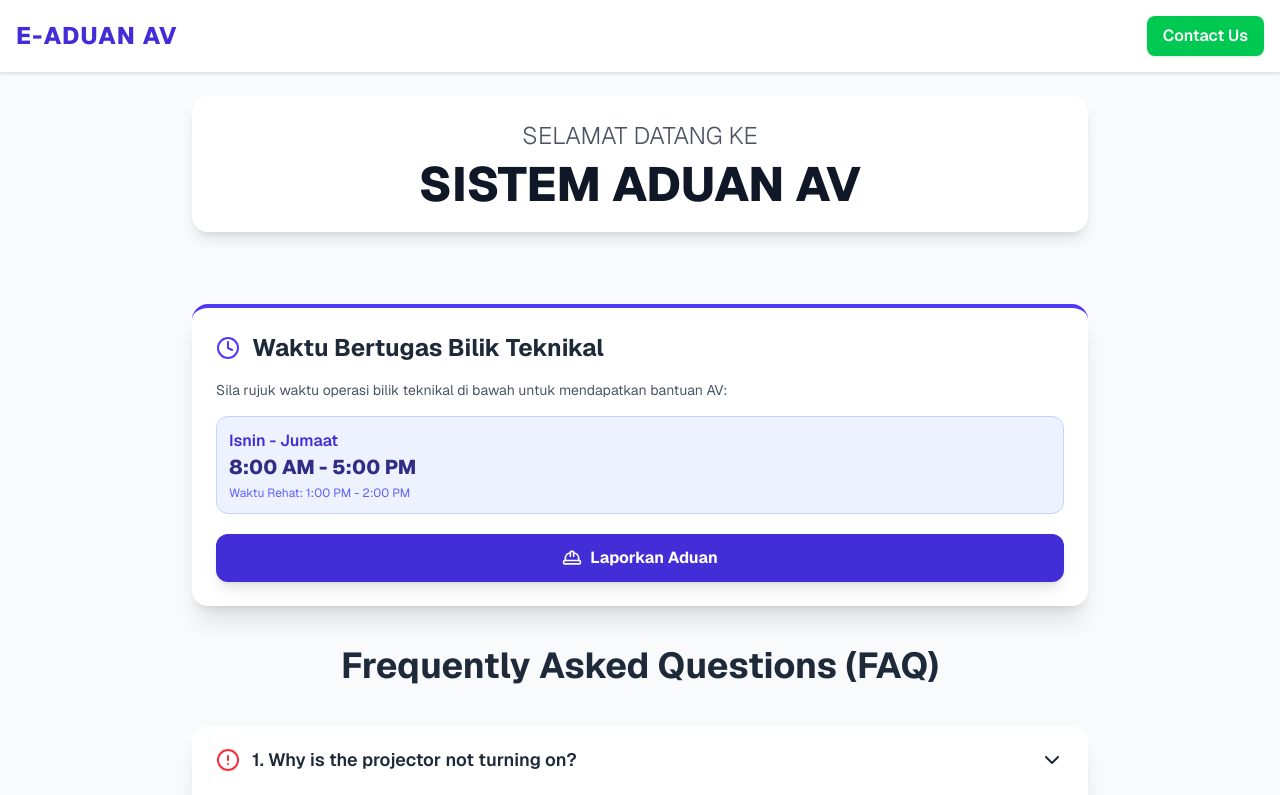
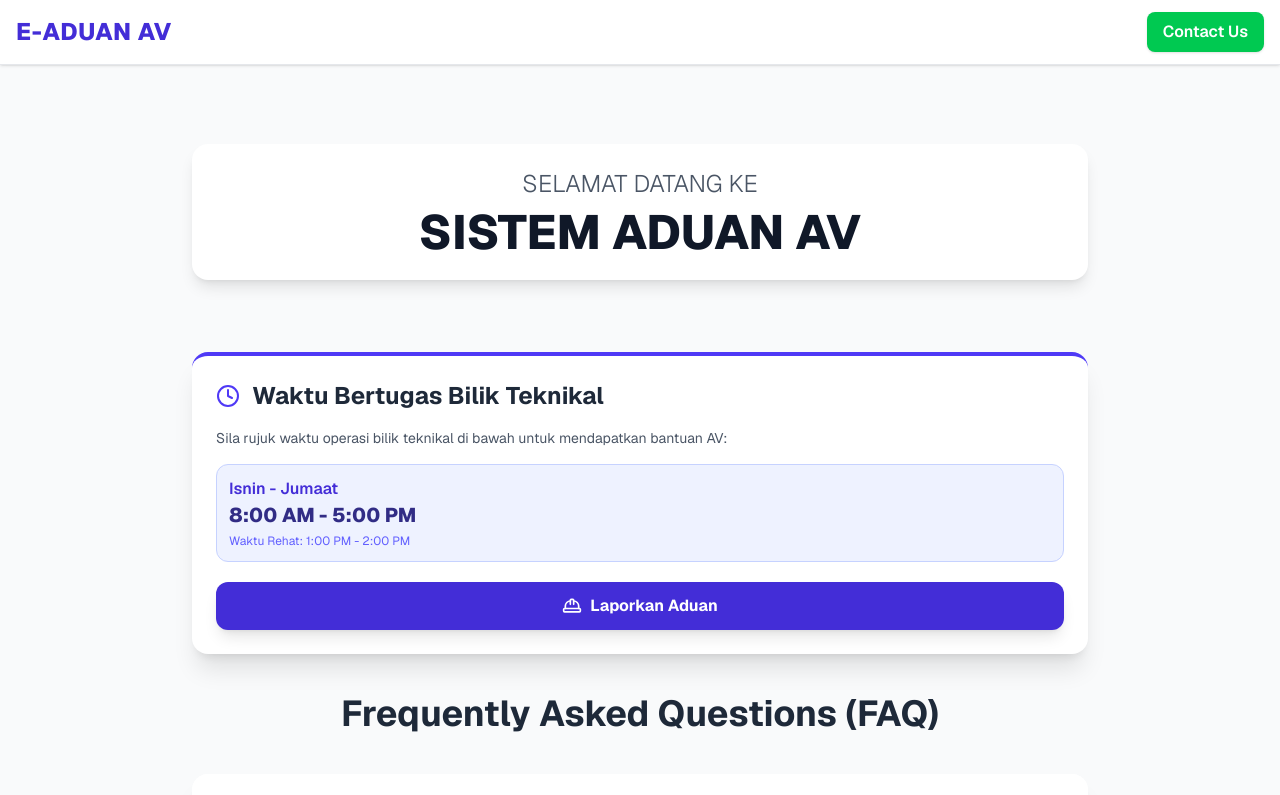
Before and after one commit to ZappelBit/SystemAduanAV-deploy, a Next.js app in the folder e_aduan_av/: page / in a window 1280 px wide. Shown: the top 795 px of the page. Built offline with nearby package versions, Linux system fonts and the light colour scheme.

Commit message:
adjust header

```diff
--- a/e_aduan_av/src/app/page.js
+++ b/e_aduan_av/src/app/page.js
@@ -166,7 +166,8 @@ const faqList = [
         </p>
         <ol className="list-decimal ml-8 mt-2 space-y-1 text-sm text-gray-700">
           <li>
-            Please click the <b>Laporkan Aduan</b> button below.
+            Kindly click the <b>Laporkan Aduan</b> or <b>Contact Us</b> button
+            below to proceed.
           </li>
           <li>Fill in the required information in the form.</li>
           <li>Submit your report.</li>
@@ -184,7 +185,7 @@ const faqList = [
           </a>
 
           <a
-            href="https://wa.me/60123456789?text=Hello%20Admin"
+            href="https://wa.me/60332587029?"
             target="_blank"
             rel="noopener noreferrer"
             className="w-full sm:w-auto px-5 py-2 sm:py-2 bg-green-500 text-white rounded-full shadow hover:bg-green-600 transition items-center justify-center gap-2"
@@ -257,21 +258,22 @@ export default function App() {
   return (
     <div className="font-sans min-h-screen bg-gray-50 flex flex-col items-center">
       {/* NAVBAR */}
-      <nav className="fixed top-0 w-full border-b border-gray-200 py-4 bg-white shadow-sm z-50">
-        <div className="flex items-center justify-between mx-auto px-4 max-w-7xl">
+      <nav className="fixed top-0 w-full bg-white border-b border-gray-200 shadow-sm z-50">
+        <div className="max-w-7xl mx-auto px-4 py-3 flex items-center justify-between">
+          {/* Logo */}
           <a
             href="/"
-            className="text-2xl font-extrabold text-indigo-700 tracking-wider"
+            className="text-xl sm:text-2xl font-extrabold text-indigo-700 tracking-wide"
           >
             E-ADUAN AV
           </a>
 
-          {/* WhatsApp Button */}
+          {/* Contact Button */}
           <a
-            href="https://wa.me/60123456789?text=Hello%20Admin"
+            href="https://wa.me/60332587029?"
             target="_blank"
             rel="noopener noreferrer"
-            className="w-full sm:w-auto px-4 py-3 sm:py-2 bg-green-500 text-white rounded-lg font-semibold shadow hover:bg-green-600 transition flex items-center justify-center"
+            className="px-4 py-2 bg-green-500 text-white rounded-lg font-semibold shadow hover:bg-green-600 transition text-sm sm:text-base"
           >
             Contact Us
           </a>
@@ -279,7 +281,7 @@ export default function App() {
       </nav>
 
       {/* MAIN CONTENT */}
-      <section className="w-full pt-24 pb-20 px-4 md:px-6">
+      <section className="w-full pt-32 md:pt-36 pb-20 px-4 md:px-6">
         <div className="max-w-4xl mx-auto">
           {/* Welcome Text */}
           <div className="text-center mb-16 p-6 bg-white rounded-2xl shadow-lg">
```
